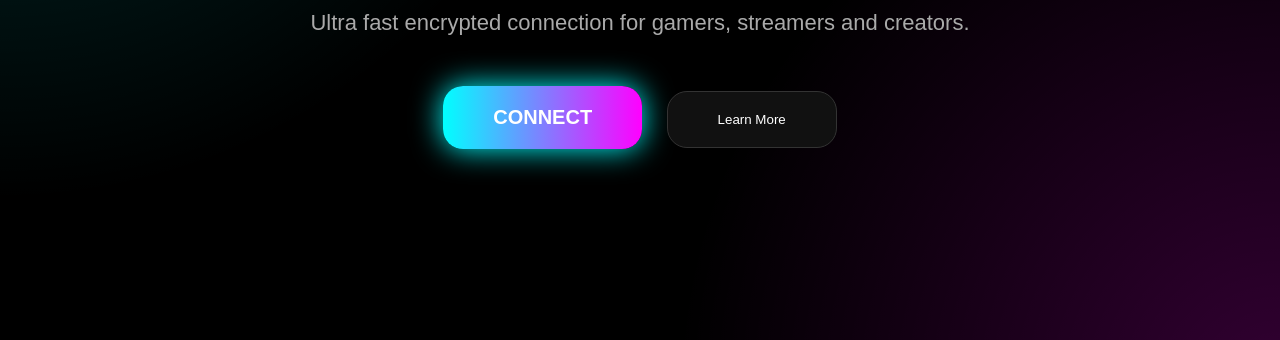
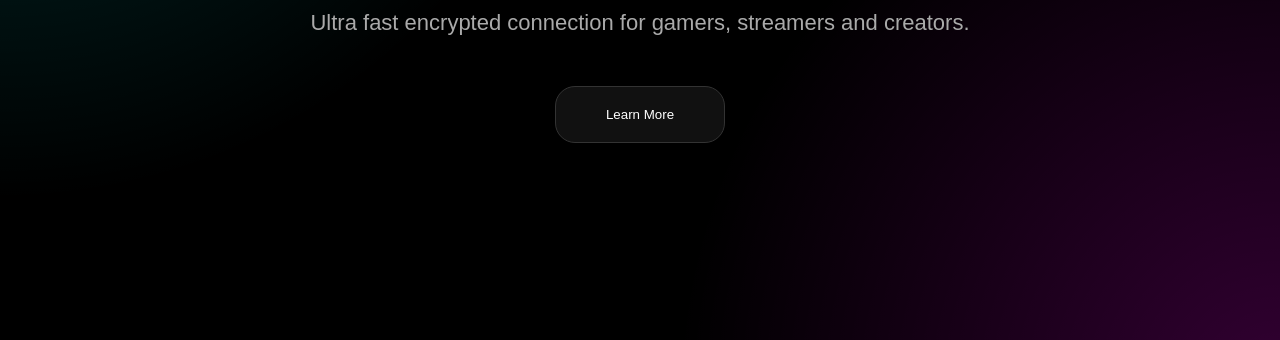
Before and after one commit to ciber2000/neon-vpn, a plain HTML site: page index.html in a window 1280 px wide. Shown: the part 403-743 px from the top of the page. Drawn offline with Linux system fonts and the light colour scheme.

Commit message:
Update index.html

```diff
--- a/index.html
+++ b/index.html
@@ -26,7 +26,7 @@ streamers and creators.
 </p>
 
 <div class="buttons">
-<button class="connect-btn">CONNECT</button>
+
 <button class="more-btn">Learn More</button>
 </div>
 </section>
```
